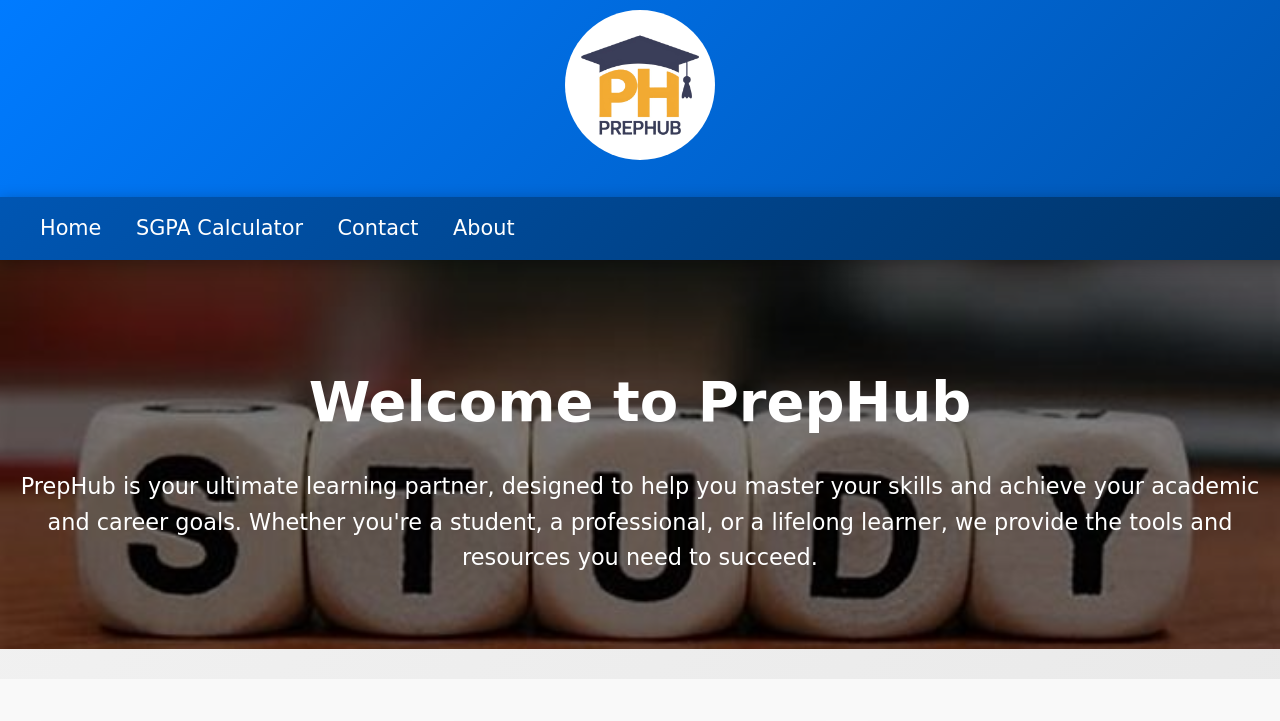
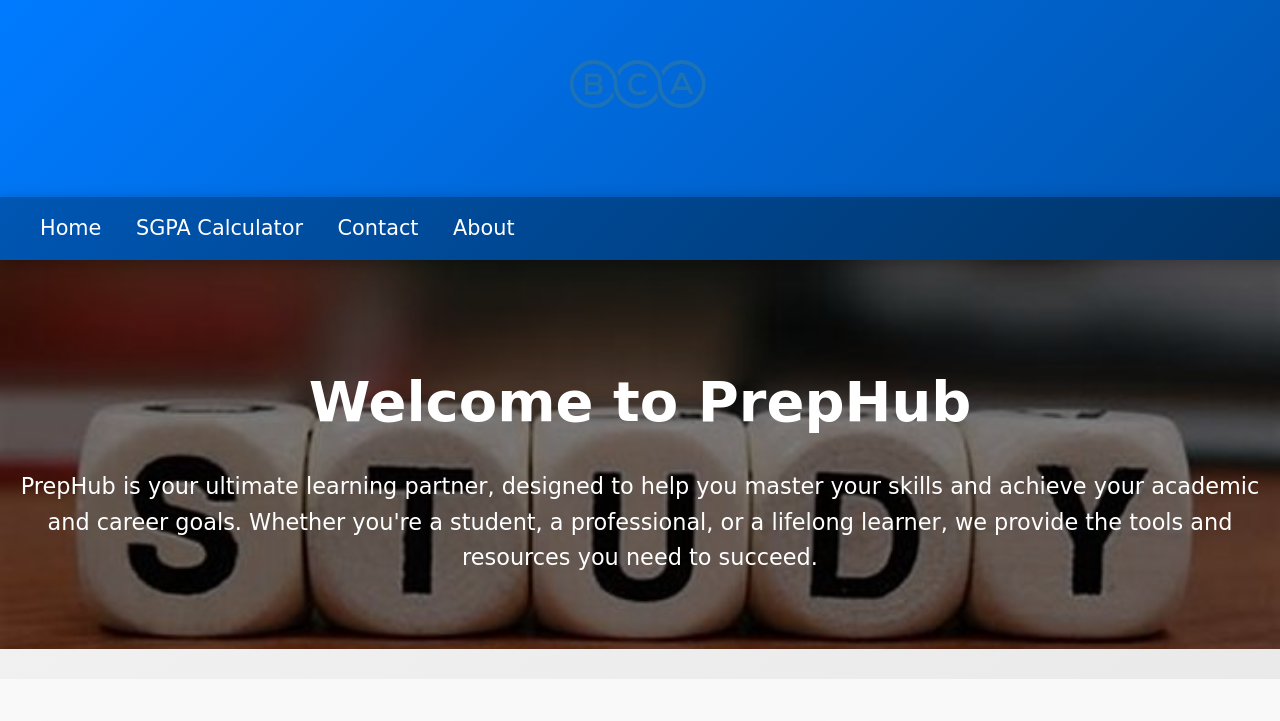
Before and after one commit to Ajay-Rakwal/PrepHub, a plain HTML site: page index.html in a window 1280 px wide. Shown: the top 721 px of the page. Drawn offline with Linux system fonts and the light colour scheme.

Commit message:
Update index.html

```diff
--- a/index.html
+++ b/index.html
@@ -11,7 +11,7 @@
 <body>
     <header>
         <div class="logo">
-            <img src="images/logo.jpeg" alt="PrepHub Logo - Your Ultimate Learning Partner">
+            <img src="images/bca_logo.png" alt="PrepHub Logo - Your Ultimate Learning Partner">
         </div>
     </header>
     <nav>
```
